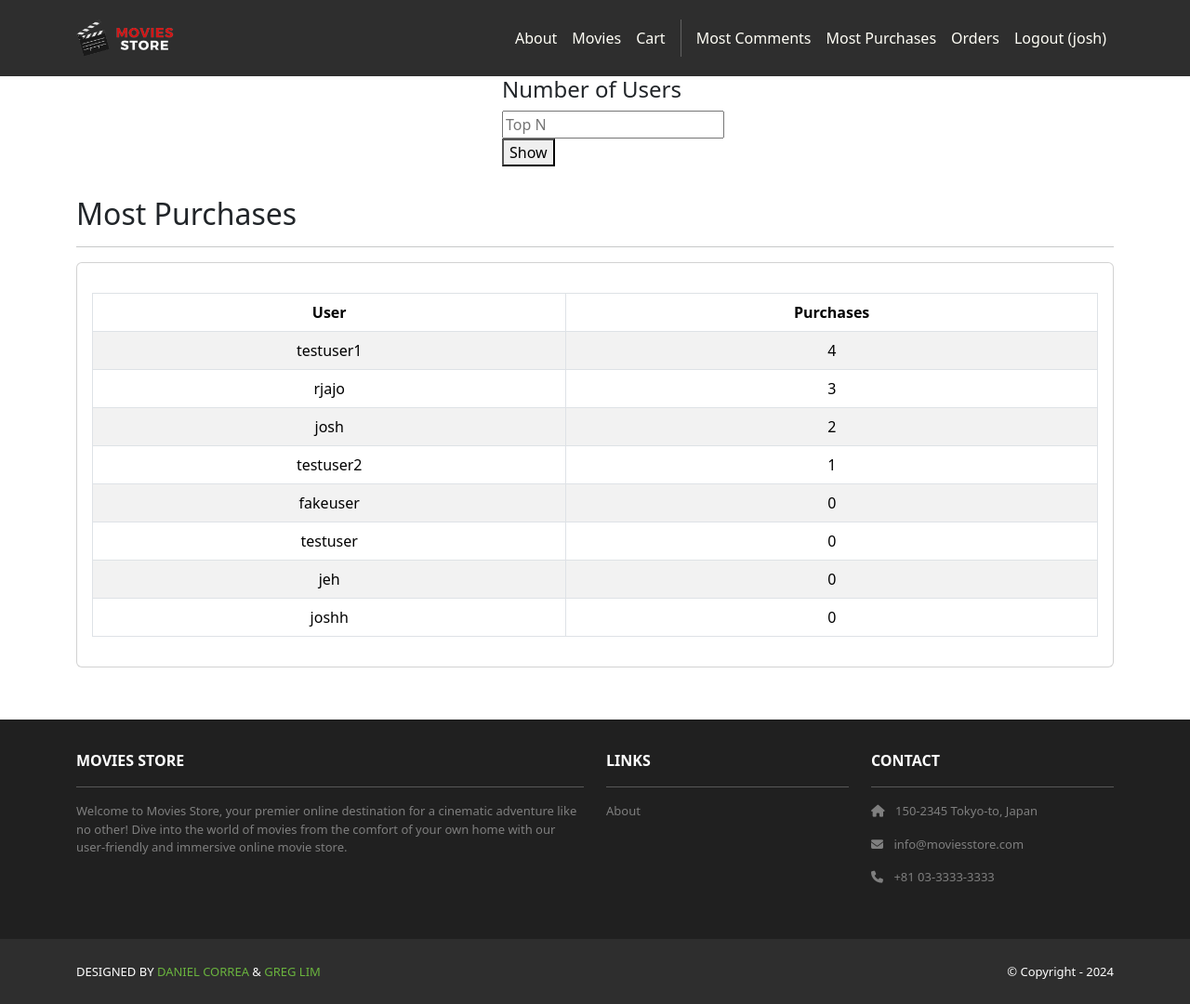
After one commit to joshuahevelow/moviesstore, a Django app: page /movies/most-purchases/ in a window 1280 px wide. The commit adds this page. Shown: the whole page at 93% size. Run offline with Django 5.2, Linux system fonts and the light colour scheme; a user stored in the database is signed in; data comes from the database, SQL or seed files in the repository; both versions use the stored data as it was after the commit; some libraries are stand-ins or nearby versions.

Commit message:
user story 6

```diff
--- /dev/null
+++ b/movies/templates/movies/most_purchases.html
@@ -0,0 +1,41 @@
+<!DOCTYPE html>
+{% extends 'base.html' %}
+{% block content %}
+<form method="get" style="max-width: 200px; margin: 0 auto;">
+    <h4>Number of Users</h4>
+    <input type="number" name="count" min="1" placeholder="Top N">
+    <button type="submit">Show</button>
+</form>
+<div class="p-3">
+  <div class="container">
+    <div class="row mt-3">
+      <div class="col mx-auto mb-3">
+        <h2>Most Purchases</h2>
+        <hr />
+        <div class="card mb-4">
+          <div class="card-body">
+            <table class="table table-bordered table-striped text-center mt-3">
+              <thead>
+                <tr>
+                  <th scope="col">User</th>
+                  <th scope="col">Purchases</th>
+                </tr>
+              </thead>
+              <tbody>
+                {% for u in temp_data.purchases %}
+                <tr>
+                  <td>{{ u.username }}</td>
+                  <td>
+                    {{u.purchases}}
+                  </td>
+                </tr>
+                {% endfor %}
+              </tbody>
+            </table>
+          </div>
+        </div>
+      </div>
+    </div>
+  </div>
+</div>
+{% endblock content %}
--- a/movies/urls.py
+++ b/movies/urls.py
@@ -10,4 +10,6 @@ urlpatterns = [
     path('<int:id>/review/<int:review_id>/report/', views.report_review, name='movies.report_review'),
     path('<int:movie_id>/rate/', views.rate, name='movies.rate'),
     path('most-comments/', views.most_comments, name='movies.most_comments'),
+    path('most-purchases/', views.most_purchases, name='movies.most_purchases'),
+    path('most-purchases/<int:count>/', views.most_purchases, name='movies.most_purchases'),
 ]
--- a/movies/views.py
+++ b/movies/views.py
@@ -3,6 +3,7 @@ from .models import Movie, Review, Rating
 from django.contrib.auth.decorators import login_required
 from django.contrib.auth.models import User
 from django.contrib.admin.views.decorators import staff_member_required
+from cart.models import Order
 
 def index(request):
     search_term = request.GET.get('search')
@@ -102,6 +103,7 @@ def rate(request, movie_id):
         rating.save()
 
     return redirect('movies.show', id=movie_id)
+
 def most_comments(request):
     users= User.objects.all()
     counts=[]
@@ -116,3 +118,21 @@ def most_comments(request):
     temp_data['top']= top
     temp_data['counts'] = counts
     return render(request, 'movies/most_comments.html', {'temp_data': temp_data})
+
+@staff_member_required
+def most_purchases(request, count = None):
+    if count is None and request.GET.get('count', '').isdigit():
+        count = int(request.GET['count'])
+    users = User.objects.all()
+    counts=[]
+    for u in users:
+        if u:
+            num = Order.objects.filter(user=u).count()
+            counts.append({'username': u.username, 'purchases': num})
+    temp_data = {}
+    temp_data['title'] = 'Users with Most Purchases'
+    counts.sort(key=lambda x: x['purchases'], reverse=True)
+    if count is not None:
+        counts = counts[:count]
+    temp_data['purchases'] = counts
+    return render(request, 'movies/most_purchases.html', {'temp_data': temp_data})
--- a/moviesstore/templates/base.html
+++ b/moviesstore/templates/base.html
@@ -31,6 +31,9 @@
             {% if user.is_authenticated %}
             {% if user.is_staff %}
             <a class="nav-link" href="{% url 'movies.most_comments' %}" > Most Comments </a>
+            {% endif%}
+            {% if user.is_staff %}
+            <a class="nav-link" href="{% url 'movies.most_purchases' %}" > Most Purchases </a>
             {% endif%}
             <a class="nav-link" href="{% url 'accounts.orders' %}">
                 Orders
```
Also changed, not shown: db.sqlite3.
